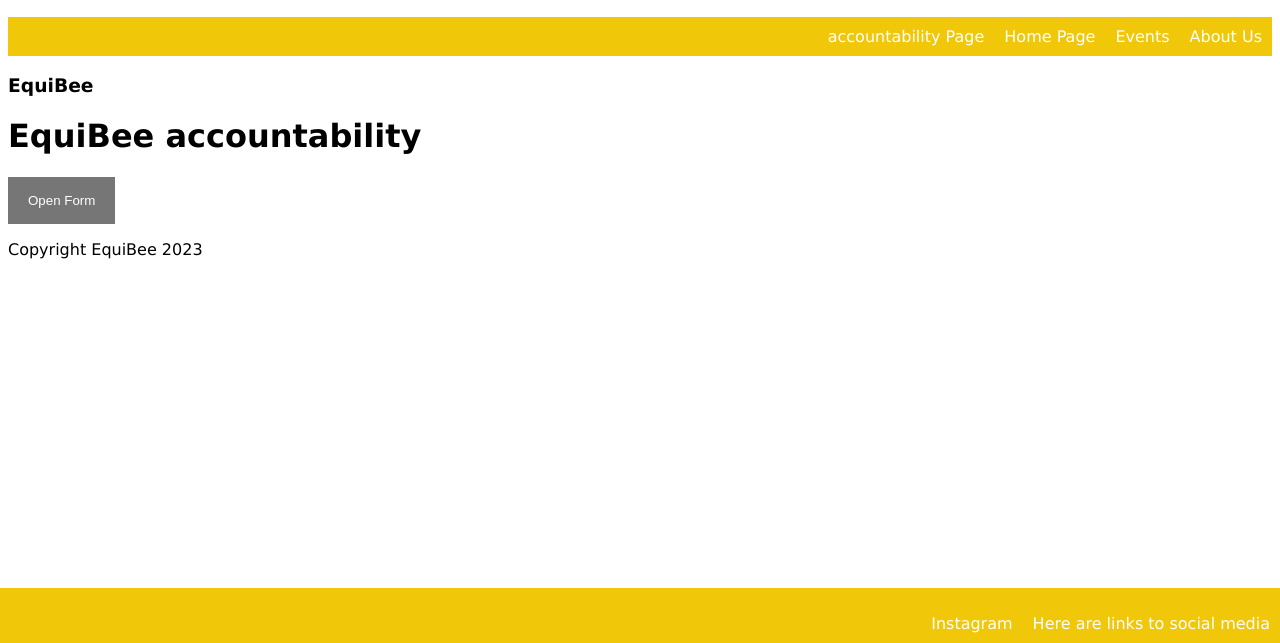
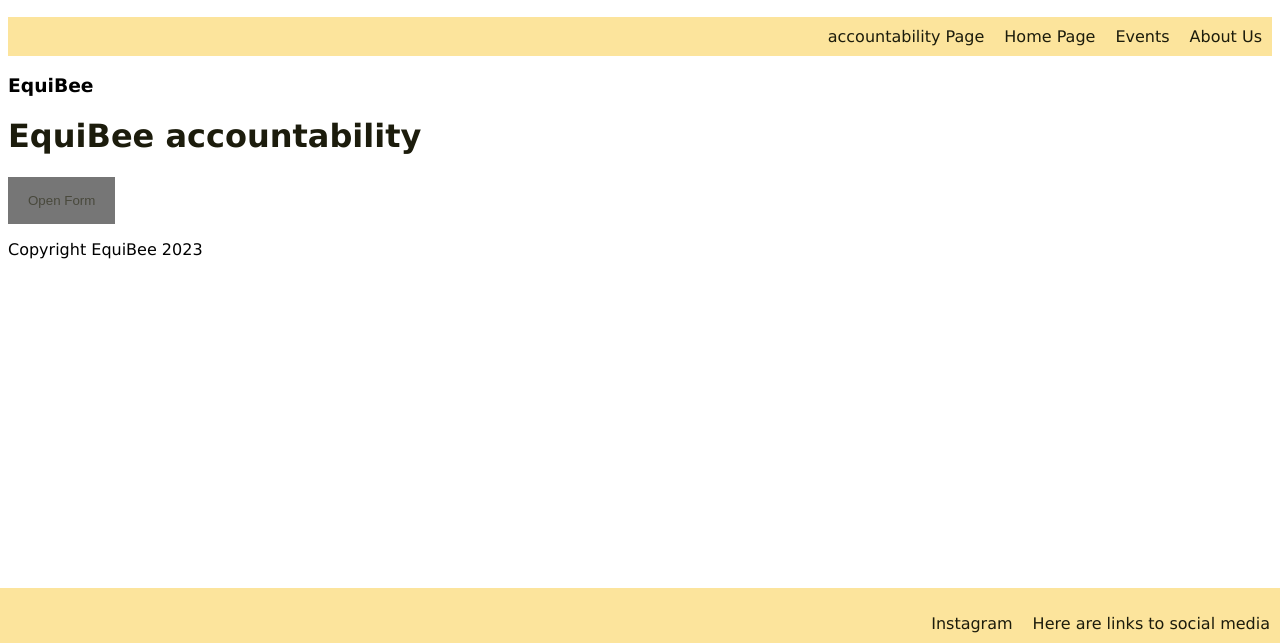
Before and after one commit to ToedQueen208/EquibeeWeb, a plain HTML site: page accountability.html in a window 1280 px wide. Shown: the part 157-800 px from the top of the page. Drawn offline with Linux system fonts and the light colour scheme.

Commit message:
Update style.css

```diff
--- a/style.css
+++ b/style.css
@@ -6,7 +6,9 @@ body {
 .header {
     margin:20px;
 }
-
+main {
+  color: #1c1c0c;
+}
 .header, #tagline {
     float:lef;
     padding-right: 20px;
@@ -15,18 +17,18 @@ body {
 .nav > ul {
     overflow:hidden;
     list-style-type: none;
-    background-color:rgb(241, 199, 10);
+    background-color:#fce49c;
 }
 .nav > ul > li {
     float: right;
     display:block;
-    color: white;
+    color: #1c1c0c;
     text-align: center;
     padding: 10px;
 }
 .nav > ul > li > a {
     text-decoration: none;
-    color: white;
+    color: #1c1c0c;
 }
 
 img {
@@ -46,27 +48,27 @@ img {
     left: 0;
     bottom: 0;
     width: 100%;
-    background-color: rgb(241, 199, 10);
-    color: white;
+    background-color: #fce49c;
+    color: #1c1c0c;
     text-align: center;
 }
 .links > ul > li {
     float: right;
     display:block;
-    color: white;
+    color: #1c1c0c;
     text-align: center;
     padding: 10px;
 }
 .links > ul > li > a {
     text-decoration: none;
-    color: white;
+    color: #1c1c0c;
 }
 
 
 /* Button used to open the contact form - fixed at the bottom of the page */
 .open-button {
   background-color: #555;
-  color: white;
+  color: #1c1c0c;
   padding: 16px 20px;
   border: none;
   cursor: pointer;
@@ -80,7 +82,7 @@ img {
   position:fixed;
 top: 0;
   right: 15px;
-  border: 3px solid #f1f1f1;
+  border: 3px solid #1c1c0c;
   z-index: 9;
 }
 
@@ -93,7 +95,7 @@ top: 0;
   transform: translate(-50%, -50%);
   width: 50%;
   padding: 10px;
-  background-color: white;
+  background-color: #1c1c0c;
 }
 
 /* Full-width input fields */
@@ -114,7 +116,7 @@ top: 0;
 /* Set a style for the submit/login button */
 .form-container .btn {
   background-color: #04AA6D;
-  color: white;
+  color: #1c1c0c;
   padding: 16px 20px;
   border: none;
   cursor: pointer;
```
